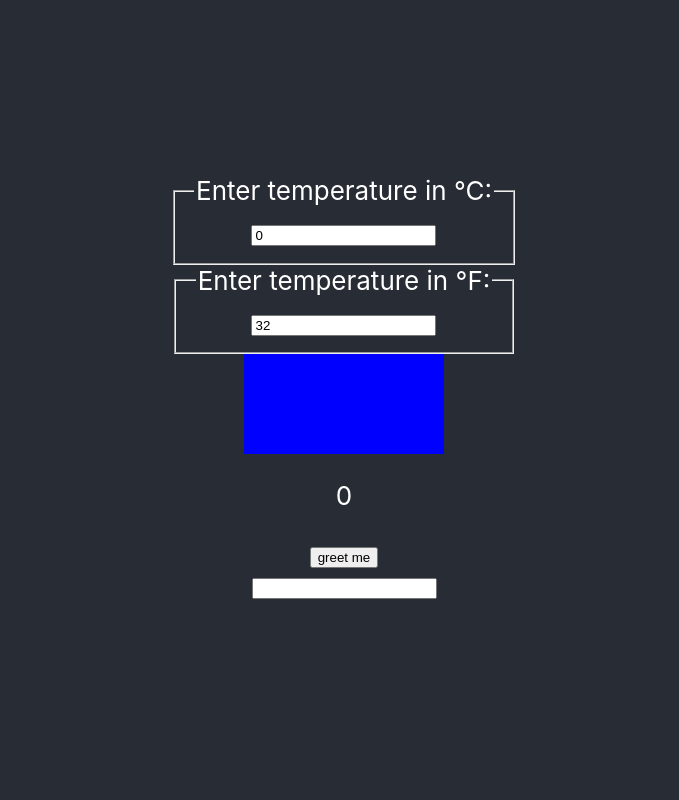
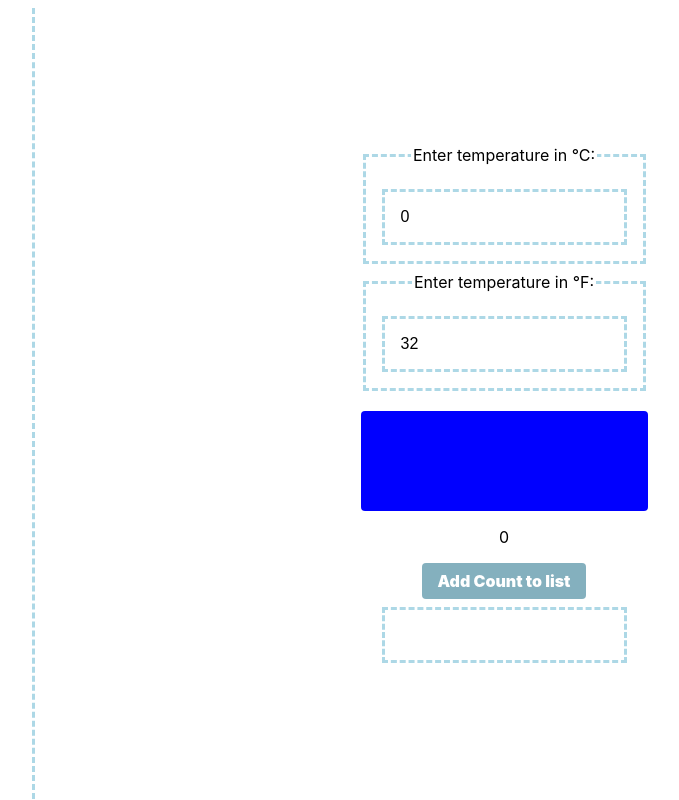
Before and after one commit to pozorfluo/hello-react, a React (Create React App) app: page / in a window 1280 px wide. Shown: the whole page, without its empty margins (296-975 px from the left). Built offline with nearby package versions, Linux system fonts and the light colour scheme.

Commit message:
Tidy up, add some style rules

```diff
--- a/src/App.css
+++ b/src/App.css
@@ -11,15 +11,73 @@
   animation: App-logo-spin infinite 20s linear;
 }
 
-.App-header {
-  background-color: #282c34;
+.App-body {
   min-height: 100vh;
   display: flex;
   flex-direction: column;
   align-items: center;
   justify-content: center;
-  font-size: calc(10px + 2vmin);
-  color: white;
+  height: 100%;
+  margin-left: 25vw;
+  padding: 0;
+}
+
+.sidebar {
+    height: 100%;
+    width: 25vw;
+    position: fixed;
+    z-index: 1;
+    top: 0;
+    left: 0;
+    overflow-x: hidden;
+    padding: 0;
+    margin: 0.5rem;
+    border-right: 3px dashed lightblue;
+    direction: rtl;
+  }
+.sidebar .item {
+    direction: ltr;
+    /* line-height: 2.5rem; */
+    height: 2.5rem;
+    background-color: rgb(206, 235, 245);
+    margin-bottom: 0.2rem;
+    display: flex;
+    flex-flow: row nowrap;
+    justify-content: space-between;
+    align-items: center;
+    margin: 0 0.5rem 0.5rem 0.5rem;
+    padding-left: 0.5rem;
+    border-radius: 4px;
+}
+
+fieldset, input{
+    padding : 1rem;
+    margin-top: 0.5rem;
+    border: 3px dashed lightblue;
+    font-size: 1rem;
+}
+
+.x-button {
+    /* position: absolute;
+    right : 0; */
+    align-self: stretch;
+
+    /* font-size: 1rem; */
+}
+
+button {
+    all: unset;
+    border-radius: 4px;
+    background-color: rgb(132, 176, 190);
+    color: white;
+    font-weight: 900;
+    padding: 0.5rem 1rem;
+}
+button:hover{
+    background-color: lightblue;
+}
+button:active{
+    background-color: rgb(112, 159, 175);
 }
 
 .App-link {
--- a/src/App.js
+++ b/src/App.js
@@ -1,6 +1,6 @@
 import React from 'react';
 import './App.css';
-import {Count} from './Count.js';
+import {Todo} from './Todo.js';
 // import { SquareFn, TextField } from './Square.js';
 import {Temperature} from './BoilingTemp.js';
 // import { render } from '@testing-library/react';
@@ -9,7 +9,7 @@ function App() {
 //   const user = { firstname: 'Kakana', lastname: 'Lambert' };
   return (
     <div className="App">
-      <header className="App-header">
+      <header className="App-body">
         {/* <img src={logo} className="App-logo" alt="logo" /> */}
 
         {/* <Square user={user} /> */}
@@ -17,8 +17,8 @@ function App() {
         <TextField id="00"/>
         <TextField id="01"/>
         <TextField id="02"/> */}
-        <Temperature />
-        <Count />
+        <Temperature/>
+        <Todo />
       </header>
     </div>
   );
--- a/src/BoilingTemp.js
+++ b/src/BoilingTemp.js
@@ -53,7 +53,7 @@ export const Temperature = () => {
   const fahrenheit = temp.scale === 'c' ? toFahrenheit(temp.value) : temp.value;
 
   return (
-    <React.Fragment>
+    <div>
       <TemperatureInput
         scale="c"
         temp={celsius}
@@ -71,7 +71,7 @@ export const Temperature = () => {
         }}
       />
       <IsItBoiling celsius={parseFloat(celsius)} />
-    </React.Fragment>
+    </div>
   );
 };
 
@@ -80,8 +80,9 @@ export const FancyBox = (props) => {
     <div
       style={{
         height: '100px',
-        width: '200px',
+        width: '100%',
         backgroundColor: props.color,
+        borderRadius: '4px'
       }}
     >
       {props.children}
--- a/src/Count.js
+++ /dev/null
@@ -1,49 +0,0 @@
-import React, { useState } from 'react';
-import { Greeting } from './Greeting';
-
-export const Count = () => {
-  const [id, setId] = useState(0);
-  const [count, setCount] = useState(0);
-  const [list, setList] = useState([]);
-
-  return (
-    <div>
-      <p>{count}</p>
-      <button
-        onClick={() => {
-          setList([...list, [id, count]]);
-          setCount(count + 1);
-          setId(id + 1);
-        }
-      }
-      >
-        greet me
-      </button>
-      <form
-        onSubmit={(event) => {
-          const entry = event.target.new_entry;
-          if (entry.value !== null && entry.value !== '') {
-            setCount(count + 1);
-            setId(id + 1);
-            setList([...list, [id, entry.value]]);
-            entry.value = '';
-          }
-          event.preventDefault();
-        }}
-      >
-        <input type="text" name="new_entry" />
-      </form>
-      <Greeting
-        list={list}
-        onDelete={(i) => {
-          setCount(count - 1);
-          const new_list = [...list];
-          new_list.splice(i, 1);
-          setList(new_list);
-        }}
-      />
-    </div>
-  );
-};
-
-// export {Count};
--- a/src/Greeting.js
+++ /dev/null
@@ -1,20 +0,0 @@
-import React from 'react';
-import PropTypes from 'prop-types';
-
-export const Greeting = (props) => {
-  const formatted_list = props.list.map((entry, i) => {
-    return (
-      <li key={entry[0]}>
-        {entry[0]} : {entry[1]}
-        <button onClick={() => props.onDelete(i)}>X</button>
-      </li>
-    );
-  });
-
-  return <ul style={{ listStyleType: 'none' }}>{formatted_list.reverse()}</ul>;
-};
-
-Greeting.propTypes = {
-  list: PropTypes.array.isRequired,
-  onDelete: PropTypes.func.isRequired,
-};
--- /dev/null
+++ b/src/Todo.js
@@ -0,0 +1,45 @@
+import React, { useState } from 'react';
+import { TodoEntry } from './TodoEntry';
+
+export const Todo = () => {
+  const [list, setList] = useState([]);
+
+  const count = list.length;
+
+  return (
+    <React.Fragment>
+      <div>
+        <p>{count}</p>
+        <button
+          onClick={() => {
+            const id = count ? list[count - 1][0] + 1 : 0;
+            setList([...list, [id, count]]);
+          }}
+        >
+          Add Count to list
+        </button>
+        <form
+          onSubmit={(event) => {
+            const entry = event.target.new_entry;
+            if (entry.value !== null && entry.value !== '') {
+              const id = count ? list[count - 1][0] + 1 : 0;
+              setList([...list, [id, entry.value]]);
+              entry.value = '';
+            }
+            event.preventDefault();
+          }}
+        >
+          <input type="text" name="new_entry" />
+        </form>
+      </div>
+      <TodoEntry
+        list={list}
+        onDelete={(i) => {
+          const new_list = [...list];
+          new_list.splice(i, 1);
+          setList(new_list);
+        }}
+      />
+    </React.Fragment>
+  );
+};
--- /dev/null
+++ b/src/TodoEntry.js
@@ -0,0 +1,24 @@
+import React from 'react';
+import PropTypes from 'prop-types';
+
+export const TodoEntry = (props) => {
+  const formatted_list = props.list.map((entry, i) => {
+    return (
+      <li className="item" key={entry[0]}>
+        {entry[0]} : {entry[1]}
+        <button className="x-button" onClick={() => props.onDelete(i)}>X</button>
+      </li>
+    );
+  });
+
+  return (
+    <ul className="sidebar" style={{ listStyleType: 'none' }}>
+      {formatted_list.reverse()}
+    </ul>
+  );
+};
+
+TodoEntry.propTypes = {
+  list: PropTypes.array.isRequired,
+  onDelete: PropTypes.func.isRequired,
+};
```
